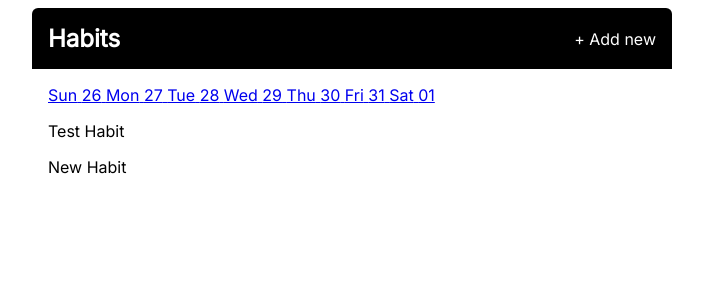
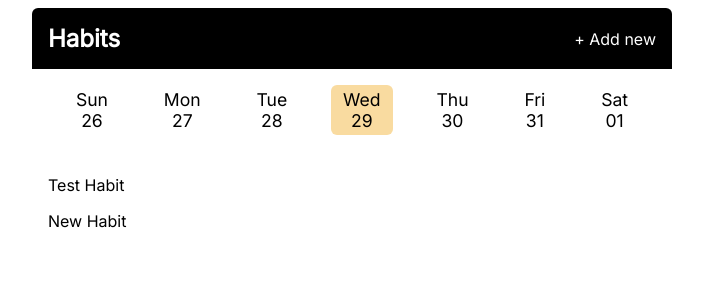
Before and after one commit to lyamlim97/web-dev-bootcamp, a Flask app: page /?date=2023-03-29 in a window 1280 px wide. Shown: the top 300 px of the page, without its empty margins (288-991 px from the left). Run offline with Flask 2, Linux system fonts and the light colour scheme.

Commit message:
add styling for date navigator

```diff
--- a/projects/habit_tracker/static/css/main.css
+++ b/projects/habit_tracker/static/css/main.css
@@ -66,3 +66,56 @@ body {
   padding: 0.5rem 2.5rem;
   align-self: flex-end;
 }
+
+.dates {
+  display: flex;
+  justify-content: space-around;
+  color: black;
+  font-size: 1.1rem;
+  margin-bottom: 2.5rem;
+}
+
+.dates__link {
+  color: inherit;
+  text-decoration: none;
+  outline: none;
+  padding: 0.25rem 0.75rem;
+  border-radius: 6px;
+}
+
+.dates__link--current {
+  background: #f9dba0;
+}
+
+.dates__link:not(.dates__link--current):hover {
+  background: #e5e5e5;
+}
+
+.date {
+  display: flex;
+  flex-direction: column;
+  align-items: center;
+}
+
+.dates__link:first-of-type,
+.dates__link:last-of-type,
+.dates__link:nth-of-type(2),
+.dates__link:nth-last-of-type(2) {
+  display: none;
+}
+
+@media screen and (min-width: 25rem) {
+
+  .dates__link:nth-of-type(2),
+  .dates__link:nth-last-of-type(2) {
+    display: block;
+  }
+}
+
+@media screen and (min-width: 35rem) {
+
+  .dates__link:first-of-type,
+  .dates__link:last-of-type {
+    display: block;
+  }
+}
```
